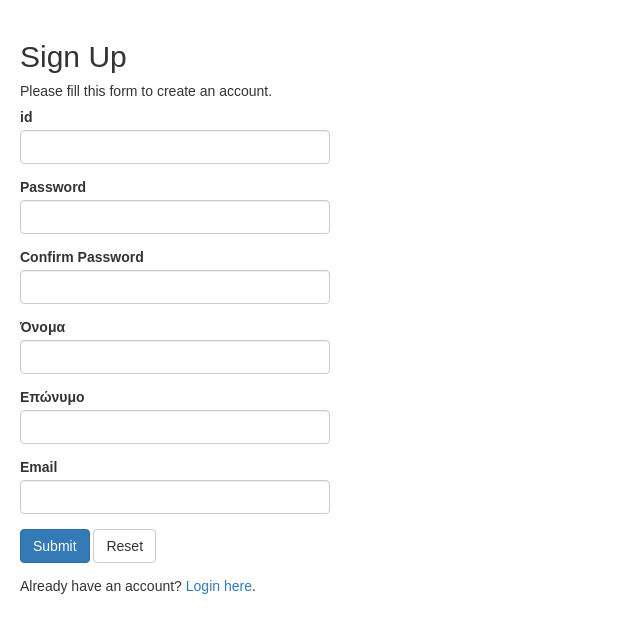
After one commit to AngelPn/Ministry-of-Labor-website, a PHP site: page /authentication/register.php in a window 1280 px wide. The commit adds this page. Shown: the top 633 px of the page, without its empty margins (0-640 px from the left). Run offline with PHP 8.4, Linux system fonts and the light colour scheme.

Commit message:
added register and changed afm to id

```diff
--- /dev/null
+++ b/authentication/register.php
@@ -0,0 +1,175 @@
+<?php
+// Include config file
+require_once "config.php";
+
+// Define variables and initialize with empty values
+$id = $password = $confirm_password = $name = $surname = $email = "";
+$id_err = $password_err = $confirm_password_err = $name_err = $surname_err = $email_err =  "";
+
+// Processing form data when form is submitted
+if($_SERVER["REQUEST_METHOD"] == "POST"){
+
+    // Validate id
+    if(empty(trim($_POST["id"]))){
+        $id_err = "Παρακαλώ εισάγετε το ΑΦΜ σας.";
+    } else{
+        // Prepare a select statement
+        $sql = "SELECT id FROM users WHERE id = ?";
+
+        if($stmt = mysqli_prepare($link, $sql)){
+            // Bind variables to the prepared statement as parameters
+            mysqli_stmt_bind_param($stmt, "s", $param_id);
+
+            // Set parameters
+            $param_id = trim($_POST["id"]);
+
+            // Attempt to execute the prepared statement
+            if(mysqli_stmt_execute($stmt)){
+                /* store result */
+                mysqli_stmt_store_result($stmt);
+
+                if(mysqli_stmt_num_rows($stmt) == 1){
+                    $id_err = "Υπάρχει ήδη λογαριασμός με αυτό το ΑΦΜ.";
+                } else{
+                    $id = trim($_POST["id"]);
+                }
+            } else{
+                echo "Ουπς! Κάτι πήγε στραβά. Παρακαλώ δοκιμάστε αργότερα.";
+            }
+
+            // Close statement
+            mysqli_stmt_close($stmt);
+        }
+    }
+
+    // Validate password
+    if(empty(trim($_POST["password"]))){
+        $password_err = "Παρακαλώ εισάγετε κωδικό πρόσβασης.";
+    } elseif(strlen(trim($_POST["password"])) < 6){
+        $password_err = "Ο κωδικός πρόσβασης πρέπει να έχει τουλάχιστον 6 χαρακτήρες.";
+    } else{
+        $password = trim($_POST["password"]);
+    }
+
+    // Validate confirm password
+    if(empty(trim($_POST["confirm_password"]))){
+        $confirm_password_err = "Παρακαλώ επιβεβαιώστε τον κωδικό πρόσβασης.";
+    } else{
+        $confirm_password = trim($_POST["confirm_password"]);
+        if(empty($password_err) && ($password != $confirm_password)){
+            $confirm_password_err = "Οι κωδικοί πρόσβασης δεν ταιριάζουν.";
+        }
+    }
+
+    // Validate name
+    if(empty(trim($_POST["name"]))){
+        $name_err = "Παρακαλώ εισάγετε το όνομά σας.";
+    } else{
+        $name = trim($_POST["name"]);
+    }
+
+    // Validate surname
+    if(empty(trim($_POST["surname"]))){
+        $surname_err = "Παρακαλώ εισάγετε το όνομά σας.";
+    } else{
+        $surname = trim($_POST["surname"]);
+    }
+
+    // Validate email
+    if(empty(trim($_POST["email"]))){
+        $email_err = "Παρακαλώ εισάγετε το όνομά σας.";
+    } else{
+        $email = trim($_POST["email"]);
+    }
+
+    // Check input errors before inserting in database
+    if(empty($id_err) && empty($password_err) && empty($confirm_password_err) && empty($name_err)
+        && empty($surname_err) && empty($email_err)){
+
+        // Prepare an insert statement
+        $sql = "INSERT INTO users (id, name, surname, password, email) VALUES (?, ?, ?, ?, ?)";
+
+        if($stmt = mysqli_prepare($link, $sql)){
+            // Bind variables to the prepared statement as parameters
+            mysqli_stmt_bind_param($stmt, "ss", $param_id, $param_name, $param_surname, $param_password, $param_email);
+
+            // Set parameters
+            $param_id = $id;
+            $param_password = password_hash($password, PASSWORD_DEFAULT); // Creates a password hash
+            $param_name = $name;
+            $param_surname = $surname;
+            $param_email = $email;
+
+            // Attempt to execute the prepared statement
+            if(mysqli_stmt_execute($stmt)){
+                // Redirect to login page
+                header("location: login.php");
+            } else{
+                echo "Κάτι πήγε στραβά. Παρακαλώ δοκιμάστε αργότερα.";
+            }
+
+            // Close statement
+            mysqli_stmt_close($stmt);
+        }
+    }
+
+    // Close connection
+    mysqli_close($link);
+}
+?>
+
+<!DOCTYPE html>
+<html lang="en">
+<head>
+    <meta charset="UTF-8">
+    <title>Sign Up</title>
+    <link rel="stylesheet" href="https://maxcdn.bootstrapcdn.com/bootstrap/3.3.7/css/bootstrap.css">
+    <style type="text/css">
+        body{ font: 14px sans-serif; }
+        .wrapper{ width: 350px; padding: 20px; }
+    </style>
+</head>
+<body>
+    <div class="wrapper">
+        <h2>Sign Up</h2>
+        <p>Please fill this form to create an account.</p>
+        <form action="<?php echo htmlspecialchars($_SERVER["PHP_SELF"]); ?>" method="post">
+            <div class="form-group <?php echo (!empty($id_err)) ? 'has-error' : ''; ?>">
+                <label>id</label>
+                <input type="text" name="id" class="form-control" value="<?php echo $id; ?>">
+                <span class="help-block"><?php echo $id_err; ?></span>
+            </div>
+            <div class="form-group <?php echo (!empty($password_err)) ? 'has-error' : ''; ?>">
+                <label>Password</label>
+                <input type="password" name="password" class="form-control" value="<?php echo $password; ?>">
+                <span class="help-block"><?php echo $password_err; ?></span>
+            </div>
+            <div class="form-group <?php echo (!empty($confirm_password_err)) ? 'has-error' : ''; ?>">
+                <label>Confirm Password</label>
+                <input type="password" name="confirm_password" class="form-control" value="<?php echo $confirm_password; ?>">
+                <span class="help-block"><?php echo $confirm_password_err; ?></span>
+            </div>
+            <div class="form-group <?php echo (!empty($name_err)) ? 'has-error' : ''; ?>">
+                <label>Όνομα</label>
+                <input type="name" name="name" class="form-control" value="<?php echo $name; ?>">
+                <span class="help-block"><?php echo $name_err; ?></span>
+            </div>
+            <div class="form-group <?php echo (!empty($surname_err)) ? 'has-error' : ''; ?>">
+                <label>Επώνυμο</label>
+                <input type="password" name="surname" class="form-control" value="<?php echo $surname; ?>">
+                <span class="help-block"><?php echo $surname; ?></span>
+            </div>
+            <div class="form-group <?php echo (!empty($email_err)) ? 'has-error' : ''; ?>">
+                <label>Email</label>
+                <input type="password" name="email" class="form-control" value="<?php echo $email; ?>">
+                <span class="help-block"><?php echo $email_err; ?></span>
+            </div>
+            <div class="form-group">
+                <input type="submit" class="btn btn-primary" value="Submit">
+                <input type="reset" class="btn btn-default" value="Reset">
+            </div>
+            <p>Already have an account? <a href="login.php">Login here</a>.</p>
+        </form>
+    </div>
+</body>
+</html>
--- a/index.php
+++ b/index.php
@@ -29,7 +29,7 @@ Licence URI: https://www.os-templates.com/template-terms
         <li><a href="#" title="English">English</a></li>
         <li><a href="epikinonia.html" title="Επικοινωνία">Επικοινωνία</a></li>
         <li><a href="authentication/login.php" title="Σύνδεση">Σύνδεση</a></li>
-        <li><a href="eggrafi.html" title="Εγγραφή">Εγγραφή</a></li>
+        <li><a href="authentication/register.php" title="Εγγραφή">Εγγραφή</a></li>
         <li><a href="authentication/logout.php" class="btn btn-danger">Sign Out of Your Account</a></li>
         <li id="searchform">
           <div>
```
Also changed, not shown: authentication/login.php (+15 -74 lines), layout/styles/register.css (added, +62 -0 lines), layout/scripts/index.html (added).
